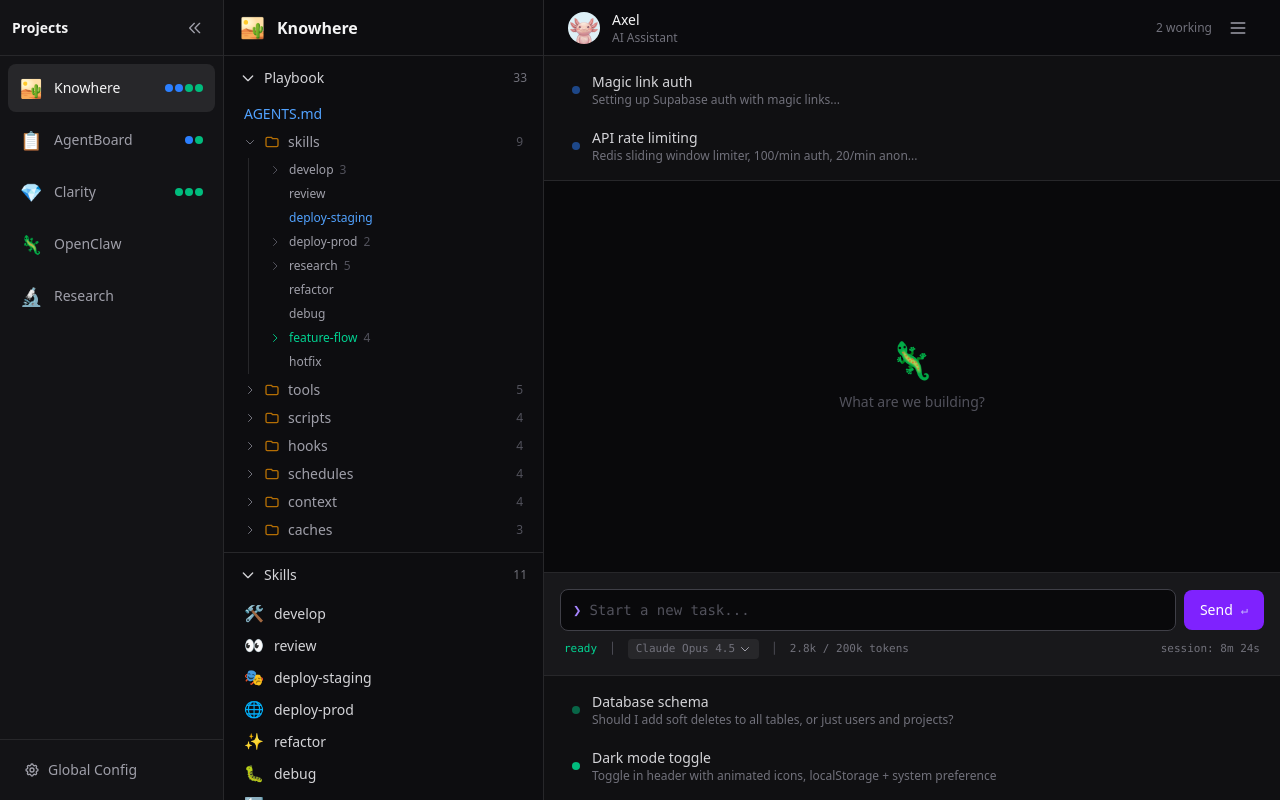
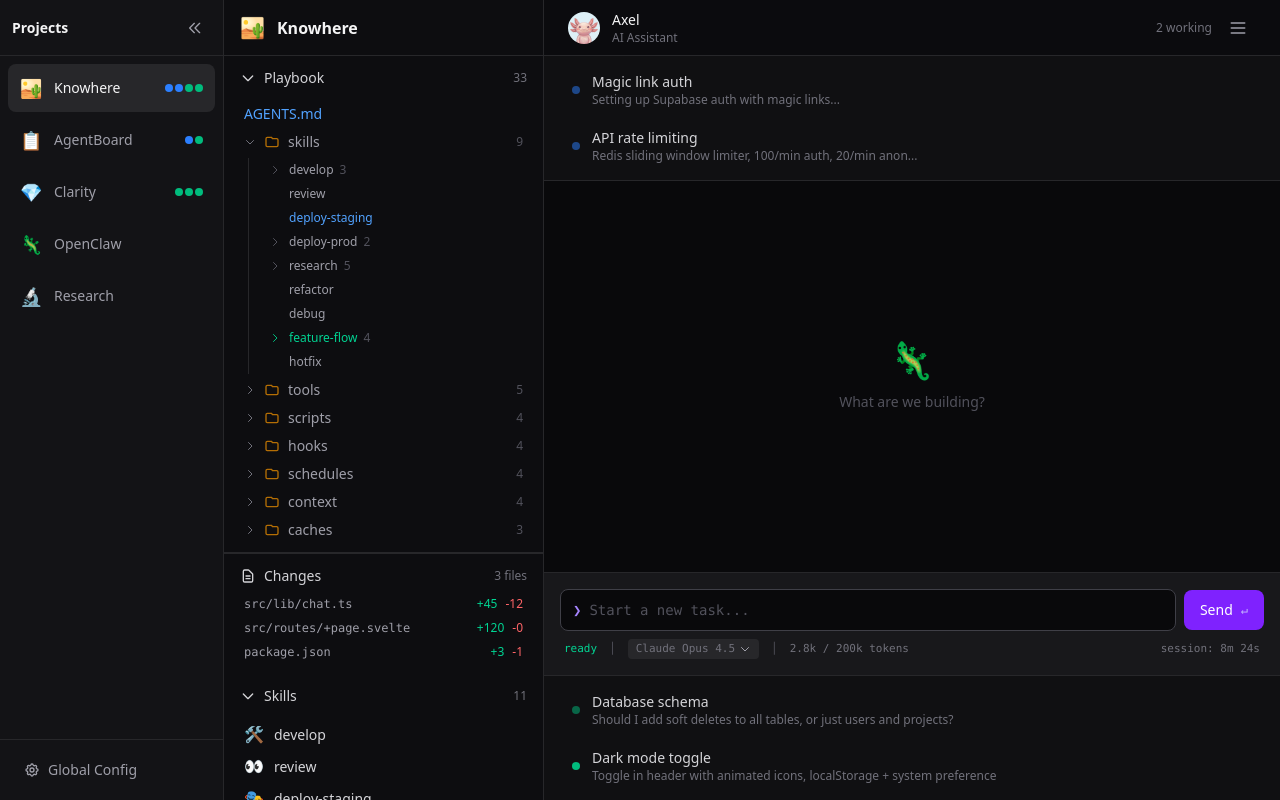
Before and after one commit to BrennerSpear/deck, a SvelteKit app: page / in a window 1280 px wide. Built offline with nearby package versions, Linux system fonts and the light colour scheme.

Commit message:
Add Changes section between Playbook and Skills

```diff
--- a/src/routes/+page.svelte
+++ b/src/routes/+page.svelte
@@ -837,6 +837,28 @@
 					{/if}
 				</div>
 
+				<!-- Changes Section -->
+				<div class="border-t border-zinc-800">
+					<div class="px-4 py-3">
+						<div class="flex items-center gap-2 text-sm font-medium text-zinc-300 mb-2">
+							<svg class="w-4 h-4" fill="none" stroke="currentColor" viewBox="0 0 24 24">
+								<path stroke-linecap="round" stroke-linejoin="round" stroke-width="2" d="M9 12h6m-6 4h6m2 5H7a2 2 0 01-2-2V5a2 2 0 012-2h5.586a1 1 0 01.707.293l5.414 5.414a1 1 0 01.293.707V19a2 2 0 01-2 2z" />
+							</svg>
+							Changes
+							<span class="ml-auto text-xs text-zinc-500">{changedFiles.length} files</span>
+						</div>
+						<div class="space-y-1">
+							{#each changedFiles as file}
+								<div class="flex items-center gap-2 text-xs px-1 py-0.5 rounded hover:bg-zinc-800/50">
+									<span class="text-zinc-400 truncate flex-1 font-mono">{file.name}</span>
+									<span class="text-emerald-400 flex-shrink-0">+{file.additions}</span>
+									<span class="text-red-400 flex-shrink-0">-{file.deletions}</span>
+								</div>
+							{/each}
+						</div>
+					</div>
+				</div>
+
 				<!-- Skills Section -->
 				<div>
 					<button
```
